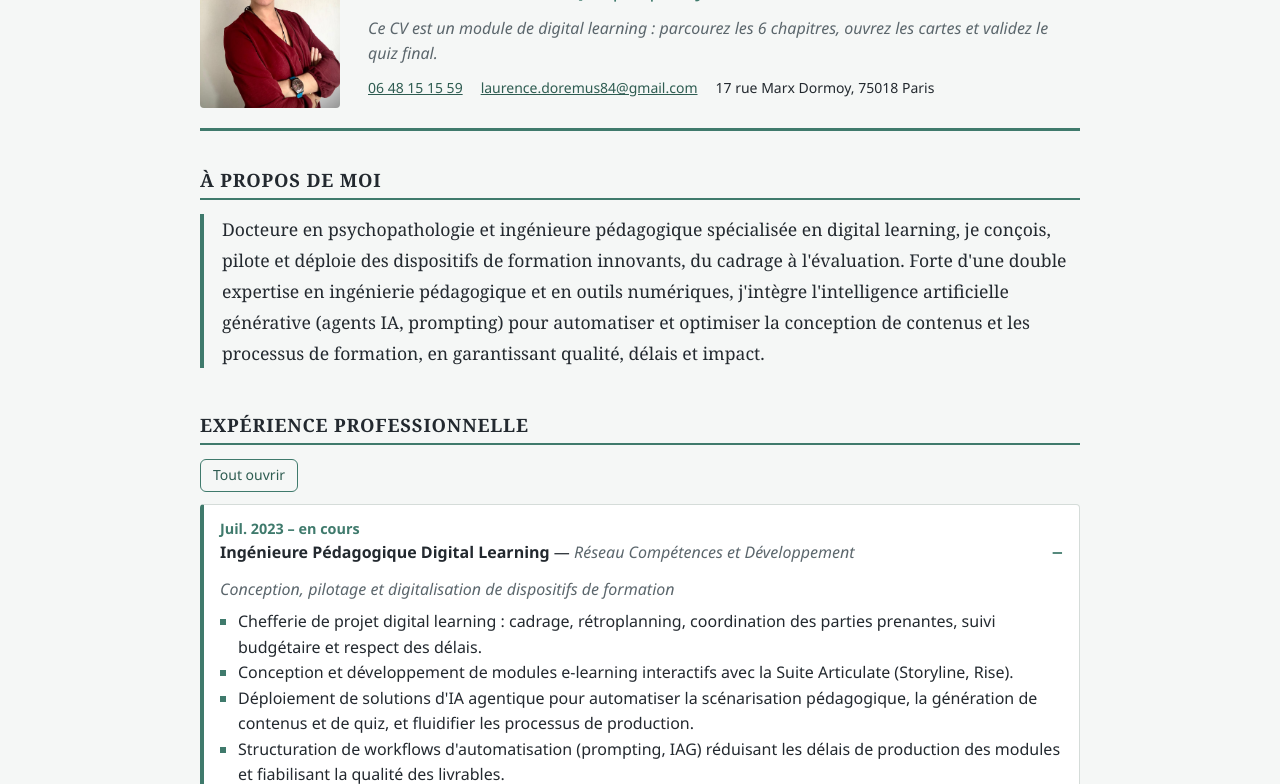
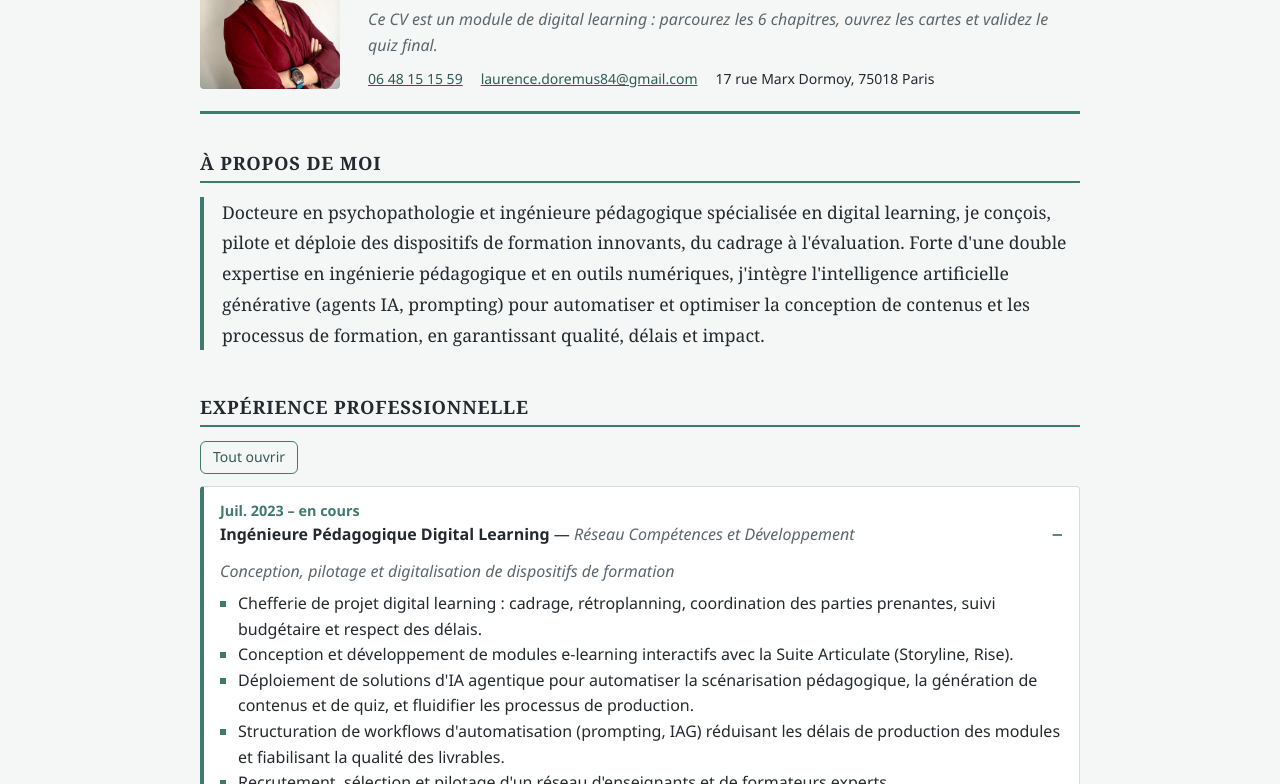
Before and after one commit to LaurenceDore/CV_bilingue, a plain HTML site: page index.html in a window 1280 px wide. Shown: the part 178-962 px from the top of the page. Drawn offline with Linux system fonts and the light colour scheme.

Commit message:
Update style.css

```diff
--- a/style.css
+++ b/style.css
@@ -17,7 +17,7 @@ a{color:var(--green-d)}
 #bar{display:block;height:100%;width:0;background:#8fd1bd;transition:width .4s}
 main{max-width:920px;margin:0 auto;padding:24px 20px 80px}
 .hero{display:flex;gap:28px;align-items:center;padding:28px 0 20px;border-bottom:3px solid var(--green)}
-.hero img{width:140px;height:180px;object-fit:cover;border-radius:4px;flex:none}
+.hero img{width:140px;height:160px;object-fit:cover;border-radius:4px;flex:none}
 h1{font:700 2.1rem/1.1 var(--serif);margin:0;letter-spacing:.5px}
 .job{color:var(--green);font-weight:700;letter-spacing:.5px;margin:6px 0 10px}
 .lead-in{margin:0 0 10px;color:var(--mut);font-style:italic}
```
